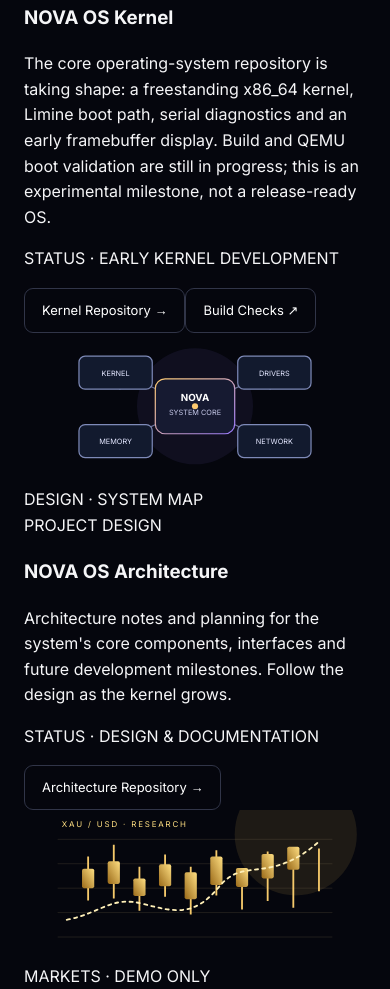
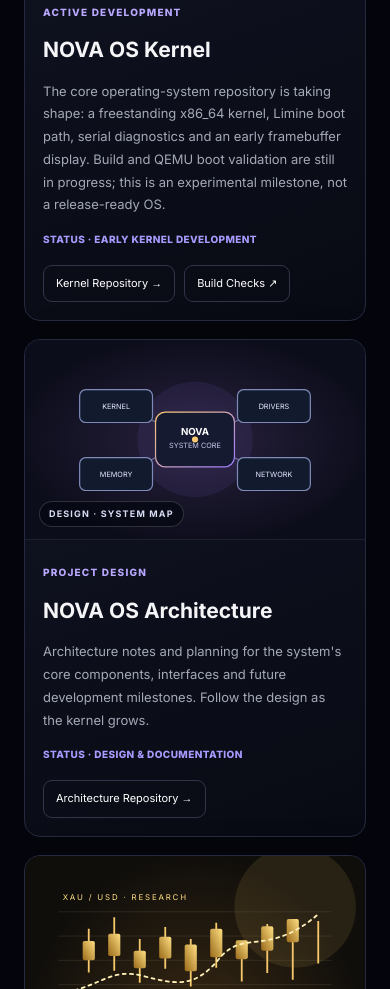
Before and after one commit to NovaOS-original/nova-os-website, a plain HTML site: page index.html in a window 390 px wide. Shown: the part 4914-5903 px from the top of the page. Drawn offline with Linux system fonts and the light colour scheme; a script that the page names is missing.

Commit message:
Style responsive illustrated project gallery

```diff
--- a/style.css
+++ b/style.css
@@ -105,3 +105,69 @@ body::before {
   .reveal { opacity: 1; transform: none; }
   #starfield, .pointer-glow { display:none; }
 }
+
+
+/* Project gallery and original vector artwork */
+.project-grid {
+  display: grid;
+  grid-template-columns: repeat(2, minmax(0, 1fr));
+  gap: 22px;
+}
+.project-card {
+  min-width: 0;
+  overflow: hidden;
+  border: 1px solid #252a40;
+  border-radius: 16px;
+  background: linear-gradient(160deg, rgba(18,21,38,.96), rgba(8,10,19,.98));
+  box-shadow: 0 18px 55px rgba(0,0,0,.16);
+  transition: border-color .25s, transform .25s, box-shadow .25s;
+}
+.project-card:hover {
+  border-color: #5b4a9c;
+  transform: translateY(-4px);
+  box-shadow: 0 22px 60px rgba(60,43,140,.18);
+}
+.project-art {
+  height: 220px;
+  position: relative;
+  overflow: hidden;
+  display: grid;
+  place-items: center;
+  border-bottom: 1px solid rgba(255,255,255,.08);
+}
+.project-art svg { display: block; width: 100%; height: 100%; }
+.project-art-kernel { background: radial-gradient(ellipse at 50% 100%, #17274b, #080d1c 72%); }
+.project-art-architecture { background: radial-gradient(ellipse at 50% 50%, #29213e, #0c0d1b 75%); }
+.project-art-gold { background: radial-gradient(ellipse at 50% 100%, #3d2c14, #100e0b 72%); }
+.project-art-video { background: radial-gradient(ellipse at 50% 100%, #392043, #0f0d1d 72%); }
+.project-art-chat { background: radial-gradient(ellipse at 50% 100%, #17333f, #0b1020 72%); }
+.project-art-label {
+  position: absolute;
+  bottom: 12px;
+  left: 14px;
+  padding: 5px 9px;
+  border: 1px solid rgba(255,255,255,.16);
+  border-radius: 99px;
+  background: rgba(5,8,18,.7);
+  color: #d8ddf4;
+  font-size: 9px;
+  font-weight: 700;
+  letter-spacing: .13em;
+  backdrop-filter: blur(8px);
+}
+.project-body { padding: 22px; }
+.project-body h3 { margin: 10px 0; font-size: 21px; }
+.project-body p { color: #a4a9b8; font-size: 13px; line-height: 1.75; }
+.project-status { display: inline-block; color: #b9a8ff; font-size: 10px; font-weight: 800; letter-spacing: .12em; }
+.project-body .project-state { margin-top: 15px; color: #a99aff; font-size: 10px; font-weight: 800; letter-spacing: .04em; }
+.project-links { display: flex; flex-wrap: wrap; gap: 9px; margin-top: 16px; }
+.project-links .text-btn { align-items: center; gap: 9px; font-size: 11px; padding: 9px 12px; }
+@media (max-width: 760px) {
+  .project-grid { grid-template-columns: minmax(0, 1fr); gap: 18px; }
+  .project-art { height: 200px; }
+  .project-body { padding: 18px; }
+}
+@media (prefers-reduced-motion: reduce) {
+  .project-card { transition: none; }
+  .project-card:hover { transform: none; }
+}
```
